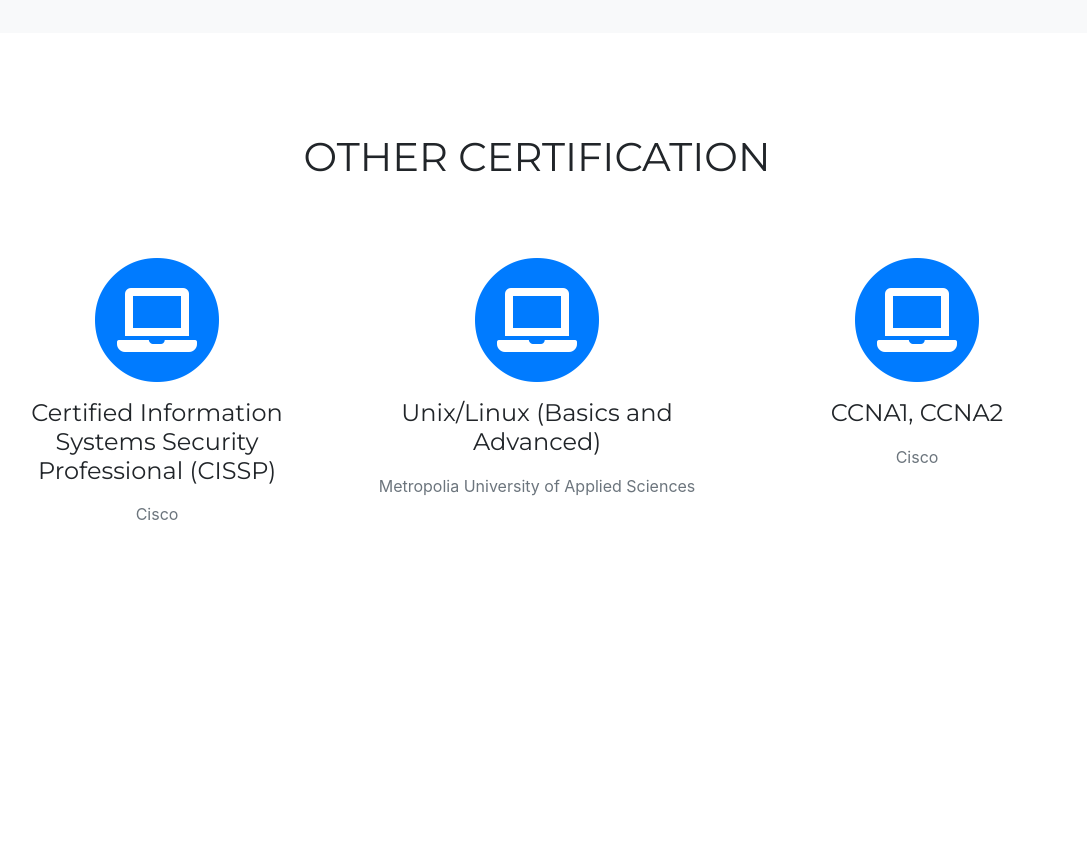
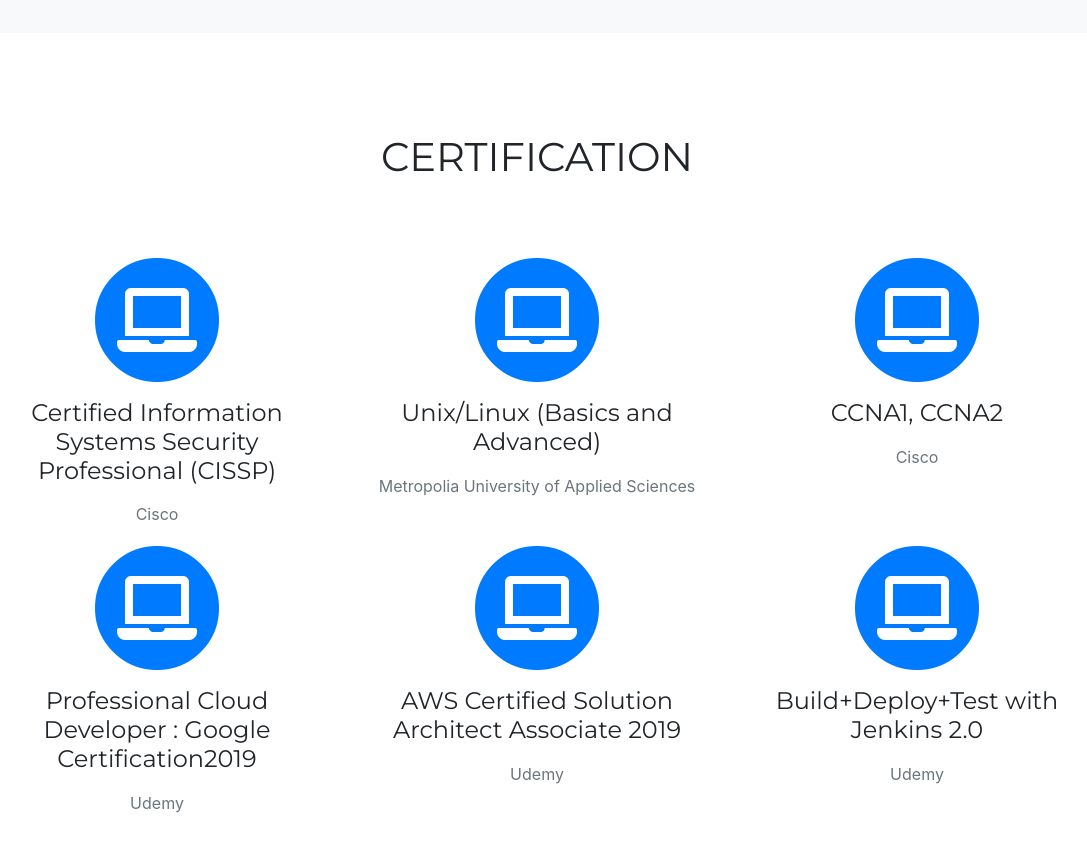
Before and after one commit to huynh-thao/portfolio, a website with bundled scripts: page index.html in a window 1280 px wide. Shown: the part 1920-2771 px from the top of the page, without its empty margins (103-1190 px from the left). Before the commit the page ends 2564 px from the top, so only its background shows below. Built offline with nearby package versions, Linux system fonts and the light colour scheme; files whose address does not match are found by name; a web font is replaced by a local one.

Commit message:
update index.html

```diff
--- a/index.html
+++ b/index.html
@@ -158,56 +158,7 @@
           </div>
         </div>
 
-          <!--
-        <div class="col-md-4 col-sm-6 portfolio-item">
-          <a class="portfolio-link" data-toggle="modal" href="#portfolioModal4">
-            <div class="portfolio-hover">
-              <div class="portfolio-hover-content">
-                <i class="fas fa-plus fa-3x"></i>
-              </div>
-            </div>
-            <img class="img-fluid" src="img/portfolio/04-thumbnail.jpg" alt="">
-          </a>
-          <div class="portfolio-caption">
-            <h4>Google Cloud Training</h4>
-            <p class="text-muted">Certificate</p>
-          </div>
-        </div>
 
-
-
-
-        <div class="col-md-4 col-sm-6 portfolio-item">
-          <a class="portfolio-link" data-toggle="modal" href="#portfolioModal3">
-            <div class="portfolio-hover">
-              <div class="portfolio-hover-content">
-                <i class="fas fa-plus fa-3x"></i>
-              </div>
-            </div>
-            <img class="img-fluid" src="img/portfolio/03-thumbnail.jpg" alt="">
-          </a>
-          <div class="portfolio-caption">
-            <h4>AWS Training</h4>
-            <p class="text-muted">Certificate</p>
-          </div>
-        </div>
-
-
-        <div class="col-md-4 col-sm-6 portfolio-item">
-          <a class="portfolio-link" data-toggle="modal" href="#portfolioModal6">
-            <div class="portfolio-hover">
-              <div class="portfolio-hover-content">
-                <i class="fas fa-plus fa-3x"></i>
-              </div>
-            </div>
-            <img class="img-fluid" src="img/portfolio/06-thumbnail.jpg" alt="">
-          </a>
-          <div class="portfolio-caption">
-            <h4>Jenkins 2.0 Training</h4>
-            <p class="text-muted">Certificate</p>
-          </div>
-        </div>
-        -->
       </div>
     </div>
   </section>
@@ -220,7 +171,7 @@
     <div class="container">
       <div class="row">
         <div class="col-lg-12 text-center">
-          <h2 class="section-heading text-uppercase">Other Certification</h2>
+          <h2 class="section-heading text-uppercase">Certification</h2>
           <h3 class="section-subheading text-muted"></h3>
         </div>
       </div>
@@ -248,6 +199,35 @@
           </span>
           <h4 class="service-heading">CCNA1, CCNA2</h4>
           <p class="text-muted">Cisco</p>
+        </div>
+      </div>
+
+
+
+      <div class="row text-center">
+        <div class="col-md-4">
+          <span class="fa-stack fa-4x">
+            <i class="fas fa-circle fa-stack-2x text-primary"></i>
+            <i class="fas fa-laptop fa-stack-1x fa-inverse"></i>
+          </span>
+          <h4 class="service-heading">Professional Cloud Developer : Google Certification2019</h4>
+          <p class="text-muted">Udemy</p>
+        </div>
+        <div class="col-md-4">
+          <span class="fa-stack fa-4x">
+            <i class="fas fa-circle fa-stack-2x text-primary"></i>
+            <i class="fas fa-laptop fa-stack-1x fa-inverse"></i>
+          </span>
+          <h4 class="service-heading">AWS Certified Solution Architect Associate 2019</h4>
+          <p class="text-muted">Udemy</p>
+        </div>
+        <div class="col-md-4">
+          <span class="fa-stack fa-4x">
+            <i class="fas fa-circle fa-stack-2x text-primary"></i>
+            <i class="fas fa-laptop fa-stack-1x fa-inverse"></i>
+          </span>
+          <h4 class="service-heading">Build+Deploy+Test with Jenkins 2.0</h4>
+          <p class="text-muted">Udemy</p>
         </div>
       </div>
     </div>
```
